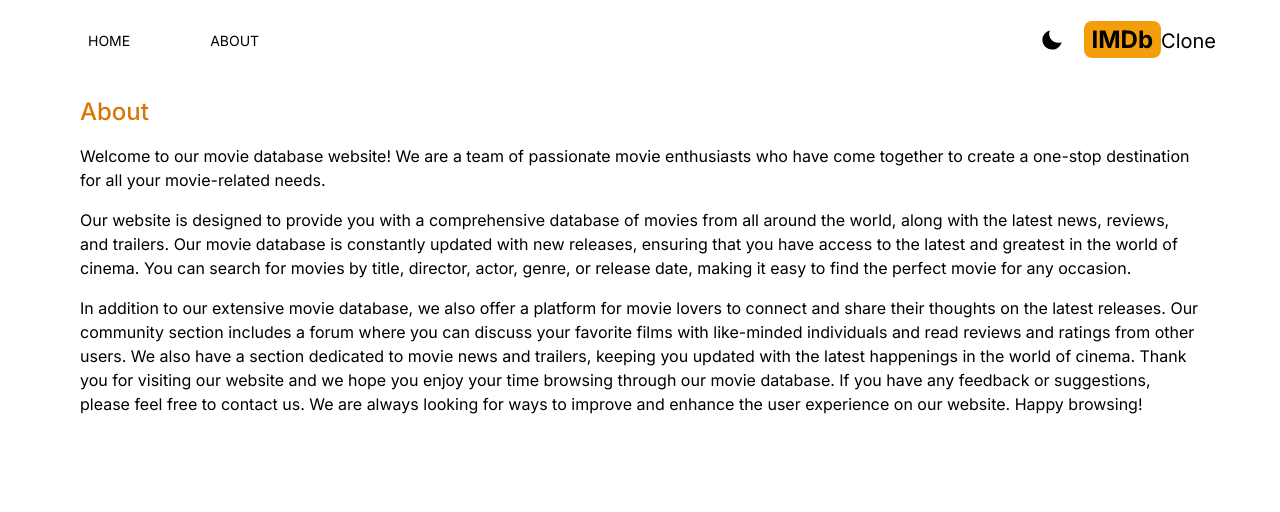
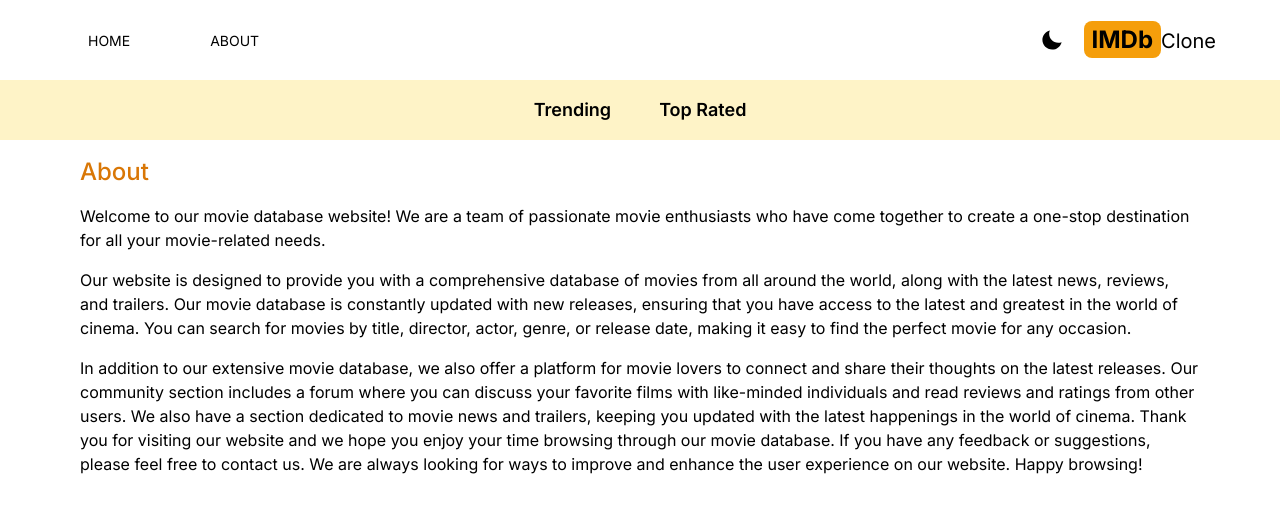
Before and after one commit to baileys20055/IMDb-Clone, a Next.js app: page /about in a window 1280 px wide. Shown: the top 512 px of the page. Built offline with nearby package versions, Linux system fonts and the light colour scheme.

Commit message:
Created Moviebar component

```diff
--- a/app/layout.tsx
+++ b/app/layout.tsx
@@ -2,6 +2,7 @@
 import './globals.css';
 import { Inter } from 'next/font/google';
 import Providers from './Providers';
+import Moviebar from '@/components/Moviebar';
 
 const inter = Inter({ subsets: ['latin'] });
 
@@ -20,6 +21,7 @@
       <body className={inter.className}>
         <Providers>
           <Navbar />
+          <Moviebar />
           {children}
         </Providers>
       </body>
--- /dev/null
+++ b/components/Moviebar.tsx
@@ -0,0 +1,17 @@
+import React from 'react';
+import MoviebarItem from './MoviebarItem';
+
+type Props = {};
+
+export default function Moviebar({}: Props) {
+  return (
+    <div className="list-none flex justify-center p-4 dark:bg-gray-600 bg-amber-100 lg:text-lg">
+      <li>
+        <MoviebarItem title="Trending" param="fetchTrending" />
+      </li>
+      <li>
+        <MoviebarItem title="Top Rated" param="fetchTopRated" />
+      </li>
+    </div>
+  );
+}
--- /dev/null
+++ b/components/MoviebarItem.tsx
@@ -0,0 +1,26 @@
+'use client';
+import Link from 'next/link';
+import React from 'react';
+import { useSearchParams } from 'next/navigation';
+
+type Props = { title: string; param: string };
+
+export default function MoviebarItem({ title, param }: Props) {
+  const searchParams = useSearchParams();
+  const genre = searchParams.get('genre');
+
+  return (
+    <div>
+      <Link
+        className={`m-4 hover:text-amber-600 font-semibold p-2 ${
+          genre &&
+          genre === param &&
+          'underline underline-offset-8 decoration-4 decoration-amber-500 rounded'
+        }`}
+        href={`/?genre=${param}`}
+      >
+        {title}
+      </Link>
+    </div>
+  );
+}
--- a/components/ThemeToggle.tsx
+++ b/components/ThemeToggle.tsx
@@ -4,11 +4,10 @@
 import { IoMdMoon } from 'react-icons/io';
 import { MdLightMode } from 'react-icons/md';
 
-
 export default function ThemeToggle() {
   const { theme, systemTheme, setTheme } = useTheme();
-  const [ mounted, setMounted ] = useState(false);
-  const [ bTheme, setbTheme ] = useState(
+  const [mounted, setMounted] = useState(false);
+  const [bTheme, setbTheme] = useState(
     typeof window === 'undefined' ? systemTheme : localStorage.getItem('theme')
   );
 
```
Also changed, not shown: app/about/page.tsx (+6 -6 lines).
